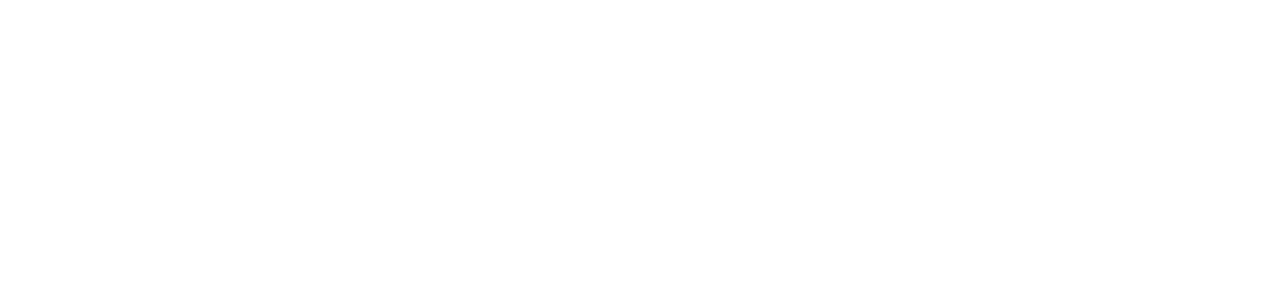
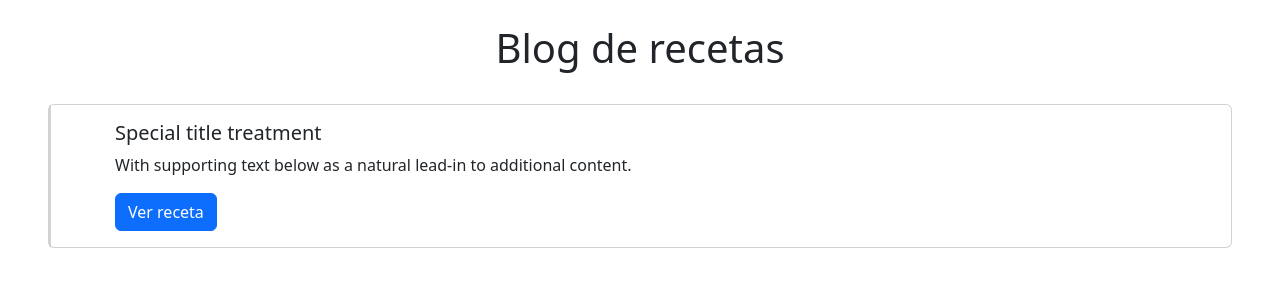
Before and after one commit to nachonazar/Ejercicio14-React, a React (Vite) app: page / in a window 1280 px wide. Shown: the top 300 px of the page. Built offline with nearby package versions, Linux system fonts and the light colour scheme.

Commit message:
agregue el maquetado inicial de la pagina de blog de recetas

```diff
--- a/src/App.jsx
+++ b/src/App.jsx
@@ -1,10 +1,11 @@
 import "bootstrap/dist/css/bootstrap.min.css"
+import BlogRecetas from "./components/BlogRecetas"
 
 function App() {
 
   return (
     <>
-
+    <BlogRecetas></BlogRecetas>
     </>
   )
 }
--- /dev/null
+++ b/src/components/BlogRecetas.jsx
@@ -0,0 +1,27 @@
+import React from "react";
+import { Col, Row, Card, Button } from "react-bootstrap";
+
+const BlogRecetas = () => {
+  return (
+    <div>
+      <h1 className="text-center mt-4">Blog de recetas</h1>
+      <Row>
+        <Col>
+          <Card className="mx-5 mt-4 d-flex flex-row">
+            <Card className="img"></Card>
+            <Card.Body className="mx-5 text-start">
+              <Card.Title>Special title treatment</Card.Title>
+              <Card.Text>
+                With supporting text below as a natural lead-in to additional
+                content.
+              </Card.Text>
+              <Button variant="primary">Ver receta</Button>
+            </Card.Body>
+          </Card>
+        </Col>
+      </Row>
+    </div>
+  );
+};
+
+export default BlogRecetas;
```
